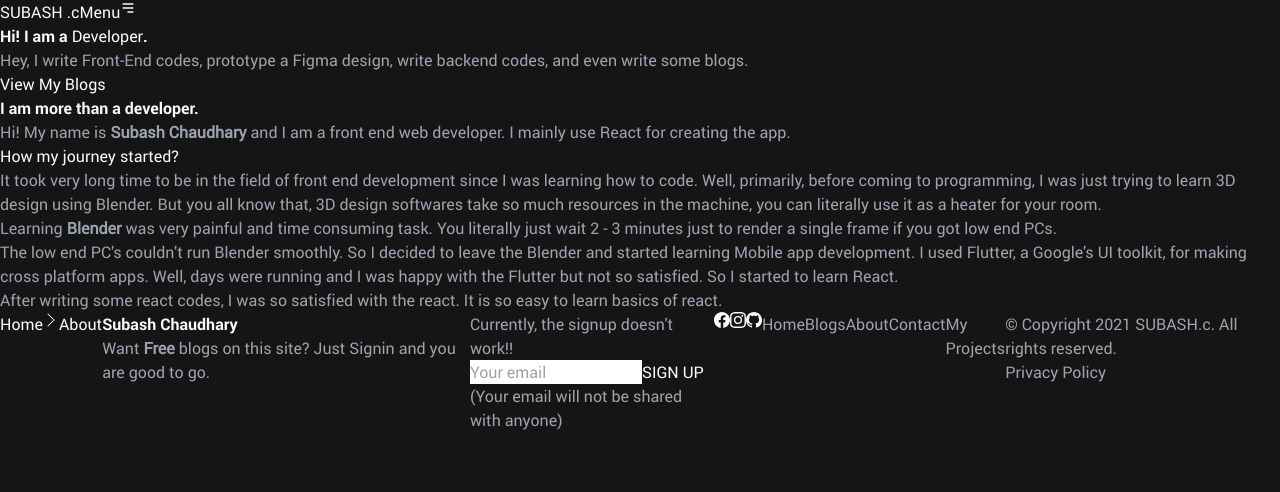
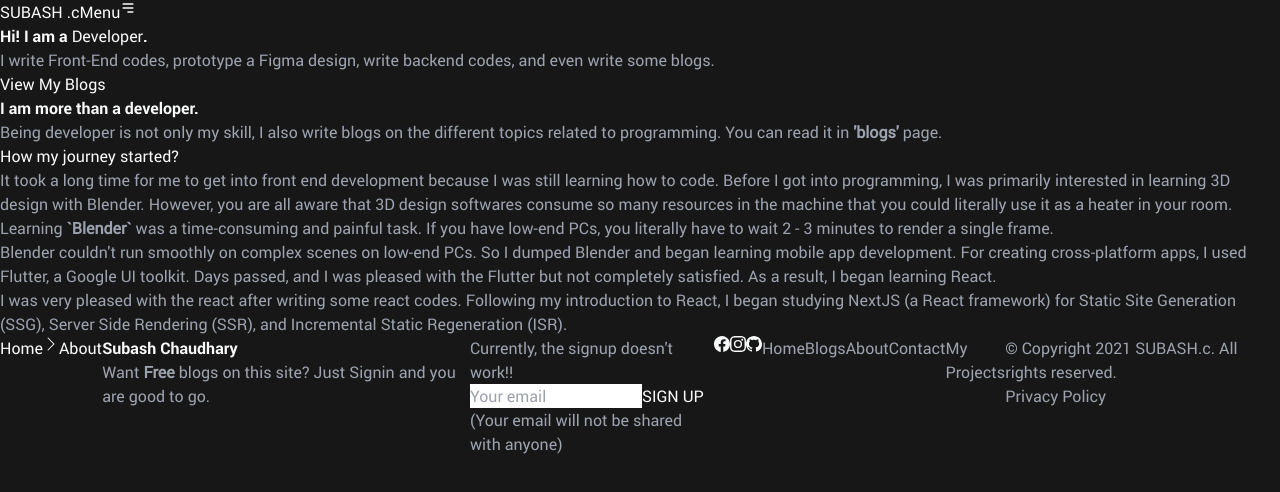
Before and after one commit to subhash-chy/chaudhary-subhash, a Next.js app: page /about in a window 1280 px wide. Shown: the top 492 px of the page. Built offline with nearby package versions, Linux system fonts and the light colour scheme.

Commit message:
Blogs to Static (getStaticProps)

```diff
--- a/components/Footer.js
+++ b/components/Footer.js
@@ -50,7 +50,7 @@
           <input
             type="email"
             placeholder="Your email"
-            className="p-2 focus:outline-none text-primaryDark"
+            className="p-2 focus:outline-none  bg-cardDark"
           />
           <Button accent title="SIGN UP" />
         </div>
--- a/components/blog/CodeHighlighter.js
+++ b/components/blog/CodeHighlighter.js
@@ -3,7 +3,6 @@
 
 function CodeHighlighter({ codeString }) {
   const [isCopied, setIsCopied] = useState(false);
-
   // onClick handler function for the copy button
   const text = codeString.props.content[0].text;
   useEffect(() => {
--- a/components/blog/PostCard.js
+++ b/components/blog/PostCard.js
@@ -23,7 +23,8 @@
         />
       )}
       <div className="p-4">
-        <div className="flex gap-x-2 items-center mb-5">
+        <div className="flex flex-wrap gap-x-2 items-center mb-5">
+          <div className="flex items-center justify-center gap-x-2">
             <Image
               src={post.author.photo.url}
               alt={post.author.author}
@@ -32,8 +33,8 @@
               width={30}
               objectFit="cover"
             />
-          {/* <div className="flex gap-x-2 items-center justify-center bg-red-400"> */}
             <p className=" text-gray-300">{post.author.author}</p>
+          </div>
           <p className="mb-2">.</p>
           <p className="text-primary text-sm italic">
             <span className="flex items-center justify-center gap-x-1">
@@ -41,7 +42,6 @@
               {moment(post.createdAt).format("MMM DD, YYYY")}
             </span>
           </p>
-          {/* </div> */}
         </div>
         <h1 className="text-2xl font-semibold mb-5 line-clamp-3">
           {post.title}
--- a/components/blog/PostDetail.js
+++ b/components/blog/PostDetail.js
@@ -134,6 +134,7 @@
                 layout="responsive"
                 objectFit="cover"
                 quality={30}
+                priority={true}
               />
             </div>
           ),
--- a/components/timeline-items/timelineItems.js
+++ b/components/timeline-items/timelineItems.js
@@ -14,4 +14,9 @@
     description:
       "This is the simplest app built by using Flutter. This app simply shows and plays different radio stations, mainly a song.",
   },
+  {
+    title: "Speech 2 Text",
+    description:
+      "This app simply writes text by just speaking into the microphone. (Under development)",
+  },
 ];
--- a/pages/about.js
+++ b/pages/about.js
@@ -32,8 +32,8 @@
               Hi! I am a <span>Developer</span>.
             </h1>
             <p className="fade-animation mb-5 text-sm text-gray-300">
-              Hey, I write Front-End codes, prototype a Figma design, write
-              backend codes, and even write some blogs.
+              I write Front-End codes, prototype a Figma design, write backend
+              codes, and even write some blogs.
             </p>
             <div className="fade-animation">
               <Button
@@ -66,8 +66,9 @@
               I am more than a developer.
             </h1>
             <p className="">
-              Hi! My name is <b>Subash Chaudhary</b> and I am a front end web
-              developer. I mainly use React for creating the app.
+              Being developer is not only my skill, I also write blogs on the
+              different topics related to programming. You can read it in{" "}
+              <b>'blogs'</b> page.
             </p>
           </div>
           <div className="mt-12 journey-desc-trigger-top overflow-hidden">
@@ -75,29 +76,30 @@
               How my journey started?
             </h2>
             <p className="mb-5">
-              It took very long time to be in the field of front end development
-              since I was learning how to code. Well, primarily, before coming
-              to programming, I was just trying to learn 3D design using
-              Blender. But you all know that, 3D design softwares take so much
-              resources in the machine, you can literally use it as a heater for
-              your room.
+              It took a long time for me to get into front end development
+              because I was still learning how to code. Before I got into
+              programming, I was primarily interested in learning 3D design with
+              Blender. However, you are all aware that 3D design softwares
+              consume so many resources in the machine that you could literally
+              use it as a heater in your room.
             </p>
             <p className="mb-5">
-              Learning <b>Blender</b> was very painful and time consuming task.
-              You literally just wait 2 - 3 minutes just to render a single
-              frame if you got low end PCs.
+              Learning <b>`Blender`</b> was a time-consuming and painful task.
+              If you have low-end PCs, you literally have to wait 2 - 3 minutes
+              to render a single frame.
             </p>
             <p className="mb-5">
-              The low end PC&apos;s couldn&apos;t run Blender smoothly. So I
-              decided to leave the Blender and started learning Mobile app
-              development. I used Flutter, a Google&apos;s UI toolkit, for
-              making cross platform apps. Well, days were running and I was
-              happy with the Flutter but not so satisfied. So I started to learn
-              React.
+              Blender couldn&apos;t run smoothly on complex scenes on low-end
+              PCs. So I dumped Blender and began learning mobile app
+              development. For creating cross-platform apps, I used Flutter, a
+              Google UI toolkit. Days passed, and I was pleased with the Flutter
+              but not completely satisfied. As a result, I began learning React.
             </p>
             <p className="mb-5">
-              After writing some react codes, I was so satisfied with the react.
-              It is so easy to learn basics of react.
+              I was very pleased with the react after writing some react codes.
+              Following my introduction to React, I began studying NextJS (a
+              React framework) for Static Site Generation (SSG), Server Side
+              Rendering (SSR), and Incremental Static Regeneration (ISR).
             </p>
           </div>
         </div>
--- a/pages/blog/[slug].js
+++ b/pages/blog/[slug].js
@@ -1,5 +1,5 @@
 import FeaturedPosts from "../../components/blog/FeaturedPosts";
-import PostCategories from "../../components/blog/PostCategories";
+// import PostCategories from "../../components/blog/PostCategories";
 import PostDetail from "../../components/blog/PostDetail";
 import Layout from "../../components/Layout";
 import { getPostDetails, getPosts } from "../../services/blog";
@@ -48,9 +48,9 @@
                       )}
                     />
                   </div>
-                  <div className="mb-12">
+                  {/* <div className="mb-12">
                     <PostCategories />
-                  </div>
+                  </div> */}
                 </div>
               </div>
             </div>
--- a/pages/blog/index.js
+++ b/pages/blog/index.js
@@ -3,16 +3,16 @@
 import { getPosts } from "../../services/blog";
 import PostCard from "../../components/blog/PostCard";
 import FeaturedPosts from "../../components/blog/FeaturedPosts";
-import PostCategories from "../../components/blog/PostCategories";
-import { useState, useEffect } from "react";
+// import PostCategories from "../../components/blog/PostCategories";
+// import { useState, useEffect } from "react";
 
-function Blog() {
-  const [allPosts, setAllPosts] = useState([]);
-  useEffect(() => {
-    getPosts().then((result) => {
-      setAllPosts(result);
-    });
-  }, []);
+function Blog({ posts }) {
+  // const [posts, setposts] = useState([]);
+  // useEffect(() => {
+  //   getPosts().then((result) => {
+  //     setposts(result);
+  //   });
+  // }, []);
 
   return (
     <>
@@ -31,11 +31,11 @@
               <h2 className="text-2xl font-bold mb-5">New posts</h2>
               {
                 <div className="flex flex-wrap gap-5">
-                  {allPosts.length === 0 ? (
-                    <div className="animate-spin h-10 w-10 rounded-full  border-x-2 border-b-2"></div>
+                  {posts?.length === 0 ? (
+                    <div>No posts to show</div>
                   ) : (
-                    allPosts
-                      .map((post, index) => (
+                    posts
+                      ?.map((post, index) => (
                         <PostCard key={index} post={post.node} />
                       ))
                       .reverse()
@@ -52,9 +52,9 @@
                 <div className="mb-12">
                   <FeaturedPosts />
                 </div>
-                <div className="mb-12">
+                {/* <div className="mb-12">
                   <PostCategories />
-                </div>
+                </div> */}
               </div>
             </div>
           </div>
@@ -65,3 +65,12 @@
 }
 
 export default Blog;
+
+export async function getStaticProps() {
+  const posts = (await getPosts()) || [];
+  return {
+    props: {
+      posts,
+    },
+  };
+}
--- a/pages/index.js
+++ b/pages/index.js
@@ -85,7 +85,7 @@
           <div className="w-screen  bg-secondaryDark">
             <div className=" featured-image  h-full justify-center items-center text-center flex flex-col md:flex-row gap-x-20 gap-y-10 p-10 md:p-20 text-gray-100">
               <div className="featured-slide-collides-up h-min flex flex-col gap-y-10 text-left">
-                <h1 className="max-w-[70ch] text-6xl font-semibold text-white intro">
+                <h1 className="max-w-[70ch] text-6xl font-semibold text-gray-300 intro">
                   Hi! I am Subash. A front-end developer.
                 </h1>
                 <p className="intro-desc">
@@ -183,9 +183,7 @@
             <h1 className="trigger-right text-2xl font-semibold mb-2 italic">
               Mr. Subash Chaudhary.
             </h1>
-            <p className="trigger-left">
-              Who is actually Mr. Subash Chaudhary?
-            </p>
+            <p className="trigger-left">Who am I?</p>
           </div>
 
           <div className="grid md:grid-cols-5 mx-5 gap-x-5 gap-y-2 overflow-hidden">
@@ -211,19 +209,22 @@
               </h1>
               <p className="mb-5 text-xs">(HTML, CSS, Javascript, React)</p>
               <p className=" mb-5">
-                Mr Subash Chaudhary is an awesome front-end developer who likes
-                to write &lt;/code&gt;. The <b>favourite</b> programming
-                language is Javascript (js). To create UI of an application, he
-                uses HTML, CSS, Javascript. On top, he uses `React` a library
-                created by Facebook. And on the top of React, he uses `Next.js`
-                for SEO kind of stuffs.
+                Hi! my name is Subash Chaudhary and I am a front-end developer.
+                I like to write &lt;/code&gt; in JavaScript. The <b>main</b>{" "}
+                programming language is Javascript (js). To create UI of an
+                application, I use HTML, CSS, Javascript. On top, I use{" "}
+                <b>NextJS</b> (a framework for <b>ReactJS</b>) for{" "}
+                <b>`SSG`, `SSR`, and `ISR`</b>
               </p>
               <p className="mb-5">
-                The above tools described are not only the known tools to him!
-                There are also some more tools that he knows. Some of them are
+                The above tools described are not only the known tools to me!
+                There are also some more tools that I know. Some of them are
                 Adobe XD, Figma, and Lunacy as a Prototyping tools, Blender as a
                 3D design tool, Photoshop as a photo editing tool, Adobe
                 illustrator as a vector drawing and illustration tool.
+              </p>
+              <p className="mb-5">
+                For more details, you can visit <b>`about`</b> page.
               </p>
               <Button
                 accent
--- a/styles/constants.js
+++ b/styles/constants.js
@@ -1,7 +1,7 @@
 const primary = "#0a84ff";
-const primaryDark = "#151515";
+const primaryDark = "#171717";
 const secondaryDark = "#121212 ";
-const cardDark = "#1D1D1D";
+const cardDark = "#262626";
 const codeDark = "#353942";
 // #c9d2d9
 // 353942
```
Lines whose indentation alone changed are shown as unchanged.
